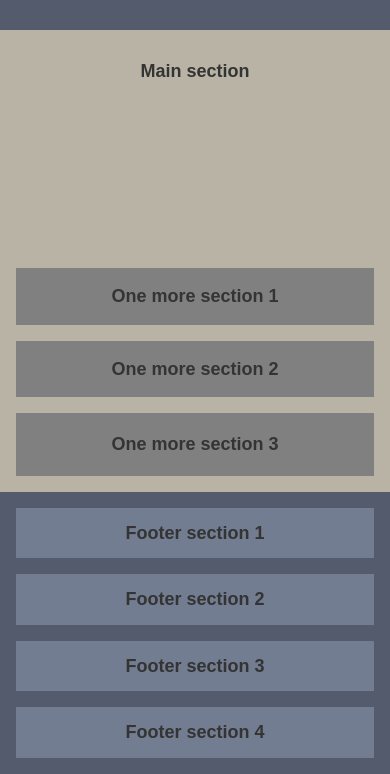
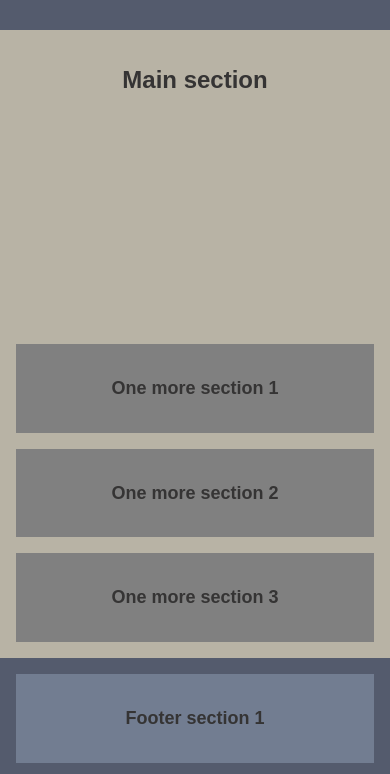
Before and after one commit to AlenaGM/Adaptive-Layout, a plain HTML site: page index.html in a window 390 px wide. Shown: the part 70-844 px from the top of the page. Drawn offline with Linux system fonts and the light colour scheme; a web font is replaced by a local one.

Commit message:
renamed styles css, cleaned unused styles

```diff
--- a/adaptive-layout-exercise.css
+++ /dev/null
@@ -1,194 +0,0 @@
-* {
-  box-sizing: border-box;
-}
-
-.grid-container {
-  width: 100%;
-  height: 100%;
-  min-height: 100vh;
-  min-width: 100vw;
-  display: grid;
-  grid-template-columns: 1fr 40%;
-  grid-template-rows: 100px 1fr minmax(100px, auto);
-  gap: 0;
-  grid-template-areas:
-    "header header"
-    "main aside"
-    "footer footer";
-}
-
-.header {
-  grid-area: header;
-  display: grid;
-  padding: 1rem;
-  align-content: center;
-  background-color: #545b6d;
-}
-
-.main-content {
-  grid-area: main;
-  display: grid;
-  grid-template-columns: 1fr 1fr;
-  grid-template-rows: auto 20% 20%;
-  gap: 1rem;
-  padding: 1rem;
-  grid-template-areas:
-    "main-text main-text"
-    "chapter-1 chapter-2"
-    "chapter-3 chapter-3";
-  background-color: #b8b3a5;
-}
-
-.main-text {
-  grid-area: main-text;
-}
-
-.chapter-1 {
-  grid-area: chapter-1;
-}
-
-.chapter-2 {
-  grid-area: chapter-2;
-}
-
-.chapter-3 {
-  grid-area: chapter-3;
-}
-
-.chapter-1,
-.chapter-2,
-.chapter-3 {
-  background-color: #808080;
-}
-
-.aside {
-  grid-area: aside;
-  display: grid;
-  padding: 1rem;
-  background-color: #b0a1a4;
-}
-
-.footer {
-  grid-area: footer;
-  display: grid;
-  padding: 1rem;
-  gap: 1rem;
-  grid-template-columns: repeat(4, 1fr);
-  grid-template-areas: "section-1 section-2 section-3 section-4";
-  background-color: #545b6d;
-}
-
-.section-1 {
-  grid-area: section-1;
-}
-
-.section-2 {
-  grid-area: section-2;
-}
-
-.section-3 {
-  grid-area: section-3;
-}
-
-.section-4 {
-  grid-area: section-4;
-}
-
-.section-1,
-.section-2,
-.section-3,
-.section-4 {
-  background-color: #727d91;
-}
-
-h1 {
-  font-family: "Zen Kurenaido", sans-serif;
-  font-size: 36px;
-  text-align: center;
-  color: darkgray;
-}
-
-h2,
-p {
-  font-family: "Zen Kurenaido", sans-serif;
-  font-size: 24px;
-  text-align: center;
-  color: rgb(53, 52, 52);
-}
-
-.chapter-1,
-.chapter-2,
-.chapter-3,
-.section-1,
-.section-2,
-.section-3,
-.section-4 {
-  display: grid;
-  align-items: center;
-}
-
-/*===================Медиа-запросы=====================*/
-@media screen and (max-width: 1023px) {
-  .grid-container {
-    display: grid;
-    grid-template-columns: 1fr;
-    grid-template-areas:
-      "header"
-      "main"
-      "footer";
-  }
-
-  .aside {
-    display: none;
-  }
-
-  .footer {
-    grid-area: footer;
-    display: grid;
-    grid-template-columns: repeat(2, 1fr);
-    grid-template-areas:
-      "section-1 section-2"
-      "section-3 section-4";
-  }
-
-  h1 {
-    font-size: 30px;
-  }
-
-  h2,
-  p {
-    font-size: 18px;
-  }
-}
-
-@media screen and (max-width: 768px) {
-  .main-content {
-    grid-area: main;
-    display: grid;
-    grid-template-columns: 1fr;
-    grid-template-rows: auto;
-    gap: 1rem;
-    padding: 1rem;
-    grid-template-areas:
-      "main-text"
-      "chapter-1"
-      "chapter-2"
-      "chapter-3"
-      "chapter-3";
-  }
-
-  .main-text {
-    min-height: 200px;
-  }
-
-  .footer {
-    grid-area: footer;
-    display: grid;
-    grid-template-columns: 1fr;
-    grid-template-areas:
-      "section-1"
-      "section-2"
-      "section-3"
-      "section-4";
-  }
-}
--- a/index.html
+++ b/index.html
@@ -11,44 +11,48 @@
       rel="stylesheet"
     />
     <link rel="stylesheet" href="normalize.css" />
-    <link rel="stylesheet" href="adaptive-layout-exercise.css" />
+    <link rel="stylesheet" href="styles.css" />
     <title>Adaptive Layout Exercise</title>
   </head>
 
   <body>
     <div class="grid-container">
       <header class="header">
-        <h1 class="header-text">Header</h1>
+        <h1>Header</h1>
       </header>
+      <main class="main">
         <div class="main-content">
           <div class="main-text">
             <h2>Main section</h2>
           </div>
-        <div class="chapter-1">
-          <h2>One more section 1</h2>
-        </div>
-        <div class="chapter-2">
-          <h2>One more section 2</h2>
-        </div>
-        <div class="chapter-3">
-          <h2>One more section 3</h2>
+          <div class="main-sections">
+            <section>
+              <h3>One more section 1</h3>
+            </section>
+            <section>
+              <h3>One more section 2</h3>
+            </section>
+            <section class="chapter-big">
+              <h3>One more section 3</h3>
+            </section>
           </div>
         </div>
         <aside class="aside">
           <h2>Aside</h2>
         </aside>
+      </main>
       <footer class="footer">
-        <section class="section-1">
-          <h2>Footer section 1</h2>
+        <section>
+          <h3>Footer section 1</h3>
         </section>
-        <section class="section-2">
-          <h2>Footer section 2</h2>
+        <section>
+          <h3>Footer section 2</h3>
         </section>
-        <section class="section-3">
-          <h2>Footer section 3</h2>
+        <section>
+          <h3>Footer section 3</h3>
         </section>
-        <section class="section-4">
-          <h2>Footer section 4</h2>
+        <section>
+          <h3>Footer section 4</h3>
         </section>
       </footer>
     </div>
--- /dev/null
+++ b/styles.css
@@ -0,0 +1,140 @@
+*,
+body {
+  box-sizing: border-box;
+}
+
+body {
+  font-family: "Zen Kurenaido", sans-serif;
+  font-size: 24px;
+  text-align: center;
+  color: rgb(53, 52, 52);
+}
+
+.grid-container {
+  width: 100%;
+  height: 100%;
+  min-height: 100vh;
+  display: grid;
+  grid-template-rows: 100px 1fr minmax(100px, auto);
+  gap: 0;
+  grid-template-areas:
+    "header"
+    "main"
+    "footer";
+}
+
+.header {
+  grid-area: header;
+  display: grid;
+  padding: 1rem;
+  align-content: center;
+  background-color: #545b6d;
+}
+
+.main {
+  grid-area: main;
+  display: grid;
+  grid-template-columns: 3fr 1fr;
+  background-color: #b8b3a5;
+}
+
+.main-content {
+  grid-column: 1;
+  display: grid;
+  grid-template-rows: repeat(2, 1fr);
+  padding: 1rem;
+}
+
+.main-sections {
+  display: grid;
+  grid-template-columns: repeat(2, 1fr);
+  grid-template-rows: repeat(2, 1fr);
+  gap: 1rem;
+}
+
+.chapter-big {
+  grid-column: span 2;
+}
+
+.main-sections section {
+  background-color: #808080;
+  padding: 1rem;
+}
+
+.aside {
+  grid-column: 2;
+  display: grid;
+  padding: 1rem;
+  background-color: #b0a1a4;
+}
+
+.footer {
+  grid-area: footer;
+  display: grid;
+  padding: 1rem;
+  gap: 1rem;
+  grid-template-columns: repeat(4, 1fr);
+  background-color: #545b6d;
+}
+
+.footer section {
+  background-color: #727d91;
+  padding: 1rem;
+}
+
+h1 {
+  font-size: 36px;
+  color: darkgray;
+}
+
+h2 {
+  font-size: 30px;
+}
+
+h3 {
+  font-size: 24px;
+}
+
+/*=================== Media-queries =====================*/
+@media screen and (max-width: 1023px) {
+  .aside {
+    display: none;
+  }
+
+  .main {
+    grid-template-columns: 1fr;
+  }
+
+  .footer {
+    grid-template-columns: repeat(2, 1fr);
+  }
+
+  h1 {
+    font-size: 30px;
+  }
+
+  h2 {
+    font-size: 24px;
+  }
+
+  h3 {
+    font-size: 18px;
+  }
+}
+
+@media screen and (max-width: 768px) {
+  .main-sections {
+    grid-template-columns: 1fr;
+    grid-template-rows: auto;
+  }
+
+  .chapter-big {
+    grid-column: span 1;
+  }
+
+  .footer {
+    grid-area: footer;
+    display: grid;
+    grid-template-columns: 1fr;
+  }
+}
```
Lines whose indentation alone changed are shown as unchanged.
